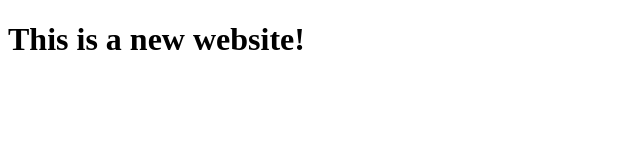
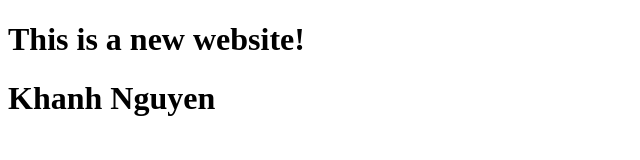
Before and after one commit to patricko5/2-github-learning, a plain HTML site: page index.html in a window 1280 px wide. Shown: the whole page, without its empty margins (0-640 px from the left). Drawn offline with Linux system fonts and the light colour scheme.

Commit message:
a new div

```diff
--- a/index.html
+++ b/index.html
@@ -11,5 +11,8 @@
     <!-- khanh -->
     <!--Sowmithra-->
     <!--JR-->
+    <div>
+      <h1>Khanh Nguyen</h1>
+    </div>
   </body>
 </html>
```
